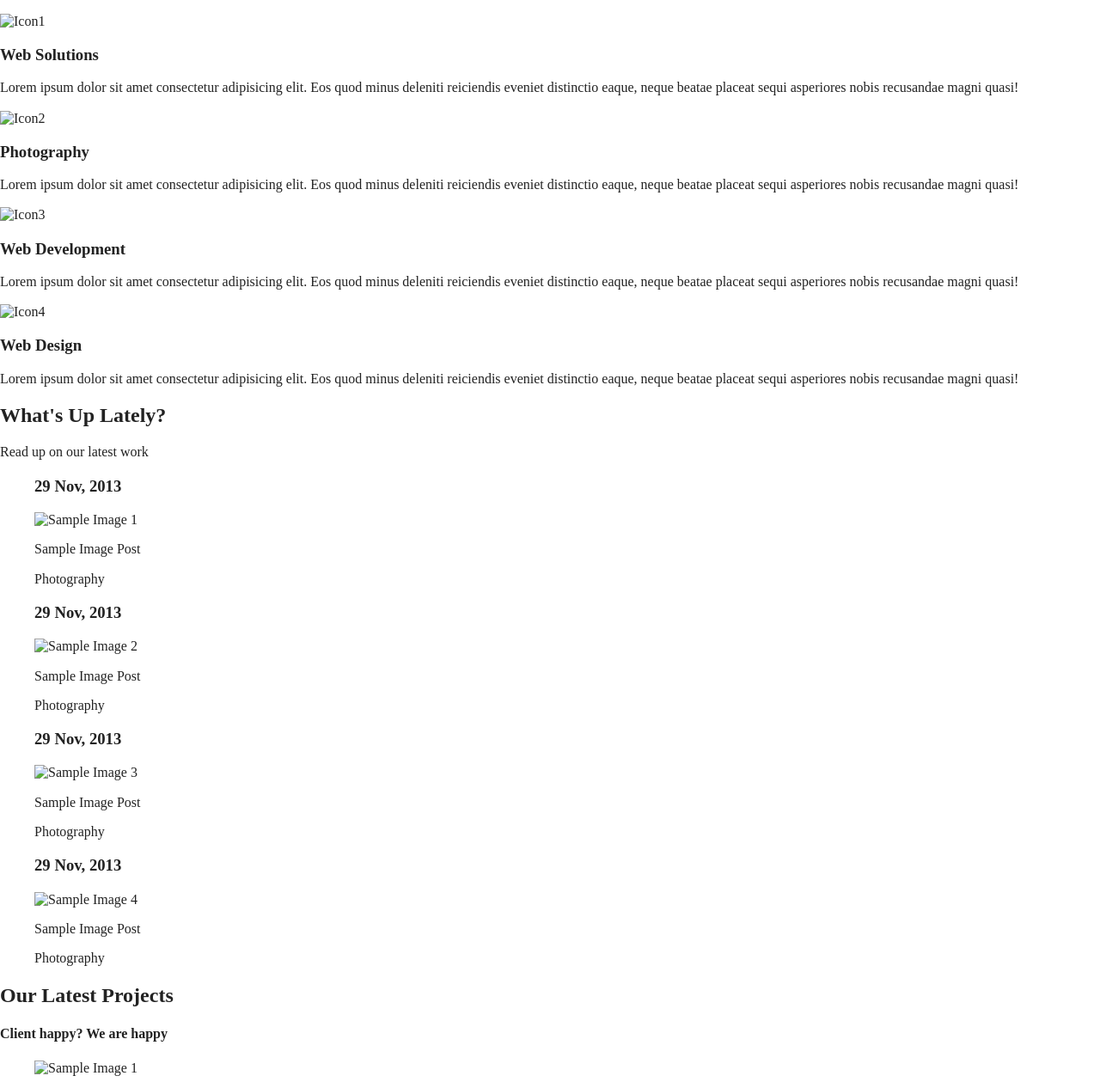
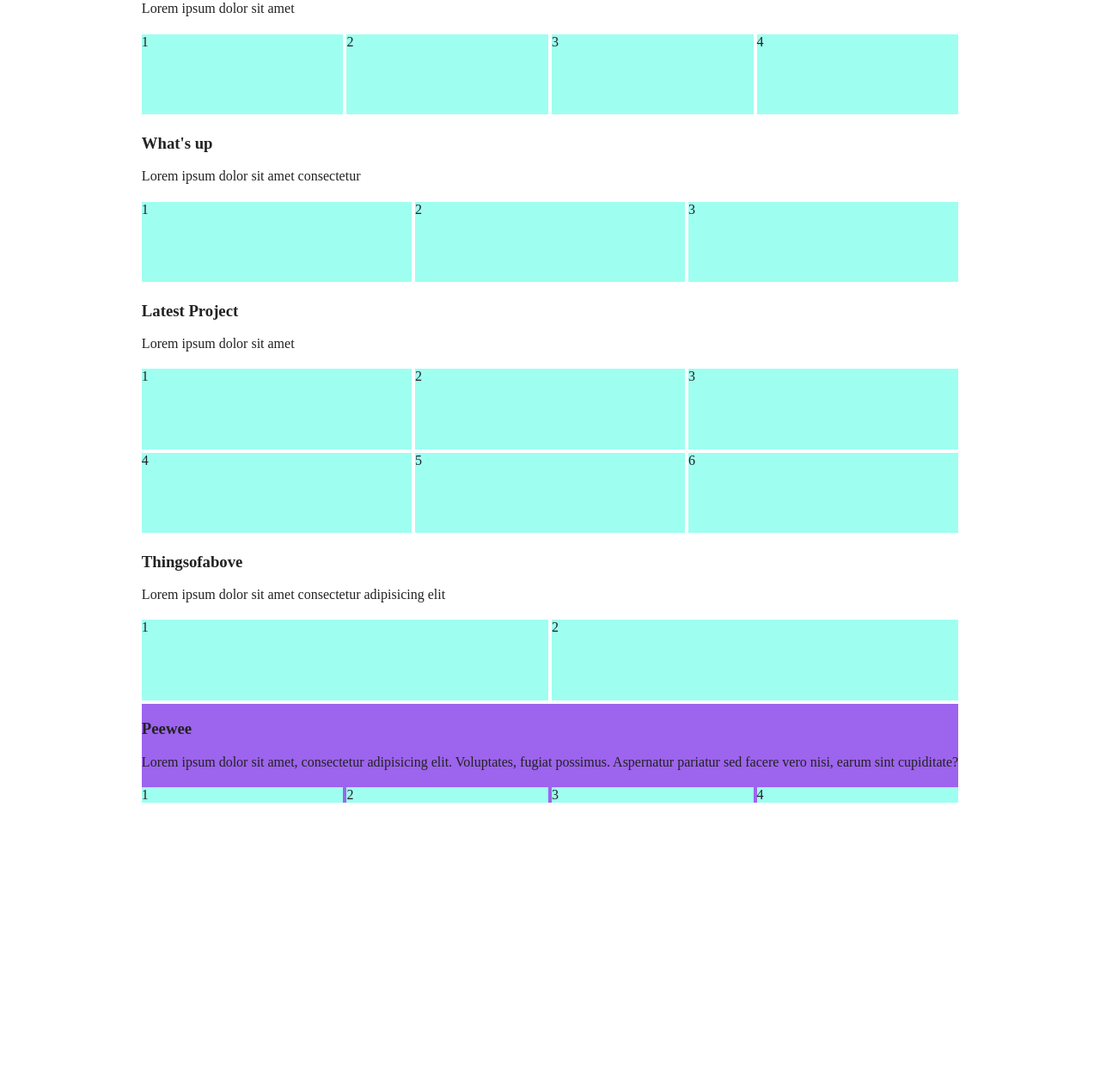
Before and after one commit to ChenWarren/metrolics, a website built with Parcel: page index.html in a window 1280 px wide. Shown: the part 358-1617 px from the top of the page at 86% size. After the commit the page ends 1292 px from the top, so only its background shows below. Built offline with nearby package versions, Linux system fonts and the light colour scheme.

Commit message:
grid commit

```diff
--- a/css/main.css
+++ b/css/main.css
@@ -86,6 +86,94 @@ textarea {
 /* ==========================================================================
    Author's custom styles
    ========================================================================== */
+
+
+body {
+  display: grid;
+  justify-items: center;
+}
+.wrapper {
+  display: grid;
+  height: 100vh;
+  grid-template-columns: 1fr;
+  grid-template-rows: 0.2fr 1fr 0.2fr 1fr 1fr 2fr 1fr 1fr;
+  row-gap: 0.25rem;
+}
+
+nav {
+  display: grid;
+  grid-template-columns: 1fr 1fr 1fr;
+  background-color: cornflowerblue;
+}
+
+.things {
+  display: grid;
+  grid-template-columns: repeat(4, 1fr);
+  grid-template-rows: 0.5fr 1fr;
+
+}
+
+.things_hd {
+  grid-column: 1 / 5;
+}
+
+.whatsup {
+  display: grid;
+  grid-template-columns: repeat(3, 1fr);
+  grid-template-rows: 0.5fr 1fr;
+}
+
+.whatsup_hd {
+  grid-column: 1 / 4;
+}
+
+.latestpro {
+  display: grid;
+  grid-template-columns: repeat(3, 1fr);
+  grid-template-rows: 0.5fr 1fr 1fr;
+}
+
+.latestpro_hd {
+  grid-column: 1/4;
+}
+
+.ofabove {
+  display: grid;
+  grid-template-columns: repeat(2, 1fr);
+  grid-template-rows: 0.5fr 1fr;
+}
+
+.ofabove_hd {
+  grid-column: 1/3;
+}
+
+
+.page_footer {
+  display: grid;
+  grid-template-columns: repeat(4, 1fr);
+  grid-template-rows: 0.5 1fr;
+}
+
+.page_footer_hd {
+  grid-column: 1/5;
+}
+
+.itgap {
+  column-gap: 0.25rem;
+  row-gap: 0.25rem;
+}
+
+section {
+  /* background-color: rgb(100, 237, 216); */
+}
+
+footer {
+  background-color: rgb(157, 100, 237);
+}
+
+.bgcolor_lg {
+  background-color: rgb(158, 255, 240);
+}
 
 /* ==========================================================================
    Helper classes
--- a/index.html
+++ b/index.html
@@ -18,18 +18,15 @@
 
   <link rel="stylesheet" href="css/normalize.css">
   <link rel="stylesheet" href="css/main.css">
-  <link rel="stylesheet" href="css/mystyle.css">
 
   <meta name="theme-color" content="#fafafa">
 </head>
 
 <body>
-  <header>
-    <h1>Metrolics</h1>
-    <img src="" alt="logo">
-    <img src="" alt="menu button">
-    <h1>Hey guys! This is the Metrolics theme. It sports a responsive layout with a mobile layout</h1>
+  <main class="wrapper">
     <nav>
+      <h1>Metrolics</h1>
+      <img src="" alt="logo">
       <ul>
         <li>Home</li>
         <li>Pages</li>
@@ -38,170 +35,74 @@
         <li>Contact</li>
       </ul>
     </nav>
-  </header>
 
-  <main>
-
-    <section>
-      <header>
-        <h2>Things That We Do</h2>
-        <p>Ask us what we can do for you</p>
-      </header>
-
-      <div>
-        <img src="" alt="Icon1">
-        <h3>Web Solutions</h3>
-        <p>Lorem ipsum dolor sit amet consectetur adipisicing elit. Eos quod minus deleniti reiciendis eveniet distinctio eaque, neque beatae placeat sequi asperiores nobis recusandae magni quasi!</p>
-      </div>
-
-      <div>
-        <img src="" alt="Icon2">
-        <h3>Photography</h3>
-        <p>Lorem ipsum dolor sit amet consectetur adipisicing elit. Eos quod minus deleniti reiciendis eveniet distinctio eaque, neque beatae placeat sequi asperiores nobis recusandae magni quasi!</p>
-      </div>
-
-      <div>
-        <img src="" alt="Icon3">
-        <h3>Web Development</h3>
-        <p>Lorem ipsum dolor sit amet consectetur adipisicing elit. Eos quod minus deleniti reiciendis eveniet distinctio eaque, neque beatae placeat sequi asperiores nobis recusandae magni quasi!</p>
-      </div>
-
-      <div>
-        <img src="" alt="Icon4">
-        <h3>Web Design</h3>
-        <p>Lorem ipsum dolor sit amet consectetur adipisicing elit. Eos quod minus deleniti reiciendis eveniet distinctio eaque, neque beatae placeat sequi asperiores nobis recusandae magni quasi!</p>
-      </div>
-
+    <section class="headpic">headpic
+      <ul>
+        <li>Metro</li>
+        <li>Retina</li>
+        <li>Respon</li>
+      </ul>
     </section>
 
-    <section>
-      <header>
-        <h2>What's Up Lately?</h2>
-        <p>Read up on our latest work</p>
-      </header>
-
-      <div>
-        <figure>
-          <h3>29 Nov, 2013</h3>
-          <img src="" alt="Sample Image 1">
-          <figcaption>
-            <p>Sample Image Post</p>
-            <p>Photography</p>
-          </figcaption>
-        </figure>
-        <figure>
-          <h3>29 Nov, 2013</h3>
-          <img src="" alt="Sample Image 2">
-          <figcaption>
-            <p>Sample Image Post</p>
-            <p>Photography</p>
-          </figcaption>
-        </figure>
-        <figure>
-          <h3>29 Nov, 2013</h3>
-          <img src="" alt="Sample Image 3">
-          <figcaption>
-            <p>Sample Image Post</p>
-            <p>Photography</p>
-          </figcaption>
-        </figure>
-        <figure>
-          <h3>29 Nov, 2013</h3>
-          <img src="" alt="Sample Image 4">
-          <figcaption>
-            <p>Sample Image Post</p>
-            <p>Photography</p>
-          </figcaption>
-        </figure>
-      </div>
-
+    <section class="intro">
+      <h3>Intro. This is the Metrolics theme</h3>
     </section>
 
-    <section>
-      <header>
-        <h2>Our Latest Projects</h2>
-        <h4>Client happy? We are happy</h4>
+    <section class="things itgap">
+      <header class="things_hd">
+        <h3>Things That We Do</h3>
+        <p>Lorem ipsum dolor sit amet</p>
       </header>
+      <div class="things_col1 bgcolor_lg">1</div>
+      <div class="things_col2 bgcolor_lg">2</div>
+      <div class="things_col3 bgcolor_lg">3</div>
+      <div class="things_col4 bgcolor_lg">4</div>
+    </section>
 
-      <div>
-        <figure>
-          <img src="" alt="Sample Image 1">
-          <figcaption>
-            <p>Sample Image Post</p>
-            <p>Photography</p>
-          </figcaption>
-        </figure>
-        <figure>
-          <img src="" alt="Sample Image 2">
-          <figcaption>
-            <p>Sample Image Post</p>
-            <p>Photography</p>
-          </figcaption>
-        </figure>
-        <figure>
-          <img src="" alt="Sample Image 3">
-          <figcaption>
-            <p>Sample Image Post</p>
-            <p>Photography</p>
-          </figcaption>
-        </figure>
-        <figure>
-          <img src="" alt="Sample Image 4">
-          <figcaption>
-            <p>Sample Image Post</p>
-            <p>Photography</p>
-          </figcaption>
-        </figure>
-        <figure>
-          <img src="" alt="Sample Image 3">
-          <figcaption>
-            <p>Sample Image Post</p>
-            <p>Photography</p>
-          </figcaption>
-        </figure>
-        <figure>
-          <img src="" alt="Sample Image 4">
-          <figcaption>
-            <p>Sample Image Post</p>
-            <p>Photography</p>
-          </figcaption>
-        </figure>
-      </div>
+    <section class="whatsup itgap">
+      <header class="whatsup_hd">
+        <h3>What's up</h3>
+        <p>Lorem ipsum dolor sit amet consectetur</p>
+      </header>
+      <div class="whatsup_col1 bgcolor_lg">1</div>
+      <div class="whatsup_col2 bgcolor_lg">2</div>
+      <div class="whatsup_col3 bgcolor_lg">3</div>
     </section>
+
+    <section class="latestpro itgap">
+      <header class="latestpro_hd">
+        <h3>Latest Project</h3>
+        <p>Lorem ipsum dolor sit amet</p>
+      </header>
+      <div class="latestpro_col1 bgcolor_lg">1</div>
+      <div class="latestpro_col2 bgcolor_lg">2</div>
+      <div class="latestpro_col3 bgcolor_lg">3</div>
+      <div class="latestpro_col4 bgcolor_lg">4</div>
+      <div class="latestpro_col5 bgcolor_lg">5</div>
+      <div class="latestpro_col6 bgcolor_lg">6</div>
+    </section>
+
+    <section class="ofabove itgap">
+      <header class="ofabove_hd">
+        <h3>Thingsofabove</h3>
+        <p>Lorem ipsum dolor sit amet consectetur adipisicing elit</p>
+      </header>
+      <div class="ofabove_col1 bgcolor_lg">1</div>
+      <div class="ofabove_col2 bgcolor_lg">2</div>
+    </section>
+
+    <footer class="page_footer itgap">
+      <header class="page_footer_hd">
+        <h3>Peewee</h3>
+        <p>Lorem ipsum dolor sit amet, consectetur adipisicing elit. Voluptates, fugiat possimus. Aspernatur pariatur sed facere vero nisi, earum sint cupiditate?</p>
+      </header>
+      <div class="page_footer_col1 bgcolor_lg">1</div>
+      <div class="page_footer_col2 bgcolor_lg">2</div>
+      <div class="page_footer_col3 bgcolor_lg">3</div>
+      <div class="page_footer_col4 bgcolor_lg">4</div>
+    </footer>
   </main>
 
-  <footer>
-    <header>
-      <img src="" alt="Headshot">
-      <h3>Peewee Herman</h3>
-      <p>Lorem ipsum dolor sit amet consectetur adipisicing elit. Omnis a unde accusamus quas molestiae minus molestias itaque ad quod provident.</p>
-    </header>
-    <section>
-      <ul>
-        <li>facebook</li>
-        <li>google+</li>
-        <li>twitter</li>
-        <li>instagram</li>
-        <li></li>
-      </ul>
-    </section>
-    <div>
-      <h3>Recent Tweets</h3>
-      <section>
-        <article>
-          <img src="" alt="twitter icon">
-          <p>@Minions - Lorem, ipsum dolor sit amet consectetur adipisicing elit. A, ex nam doloribus natus pariatur nihil.
-          </p>
-        </article>
-        <article>
-          <img src="" alt="twitter icon">
-          <p>@Minions - Lorem, ipsum dolor sit amet consectetur adipisicing elit. A, ex nam doloribus natus pariatur nihil.
-          </p>
-        </article>
-      </section>
-    </div>
-
-  </footer>
 
 
   <!-- Add your site or application content here -->
```
Also changed, not shown: css/mystyle.css (deleted).
